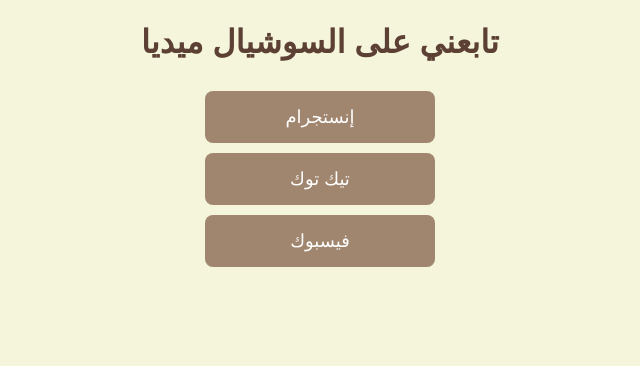
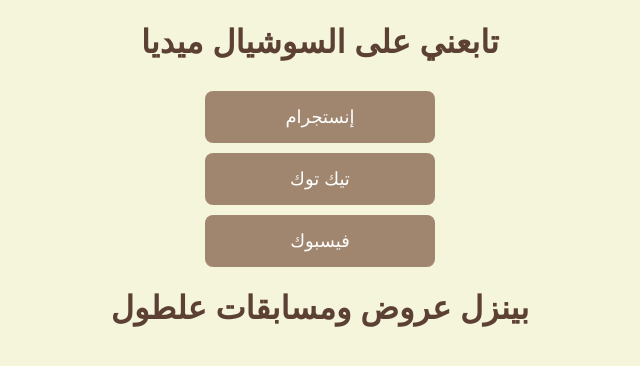
Before and after one commit to NourBoutique/my_website, a plain HTML site: page index.html in a window 1280 px wide. Shown: the part 280-646 px from the top of the page, without its empty margins (320-960 px from the left). Drawn offline with Linux system fonts and the light colour scheme.

Commit message:
Update index.html

```diff
--- a/index.html
+++ b/index.html
@@ -51,6 +51,6 @@
   <a class="btn" href="https://www.instagram.com/nourboutiqueee?igsh=MXN4bzRkcWJmY3J3ag==" target="_blank">إنستجرام</a>
   <a class="btn" href="https://www.tiktok.com/@nourboutiqueee?_t=ZS-8yWmED1alMq&_r=1" target="_blank">تيك توك</a>
   <a class="btn" href="https://www.facebook.com/share/1CLzDWinmV/?mibextid=wwXIfr" target="_blank">فيسبوك</a>
-
+ <h1>بينزل عروض ومسابقات علطول </h1>
 </body>
 </html>
```
